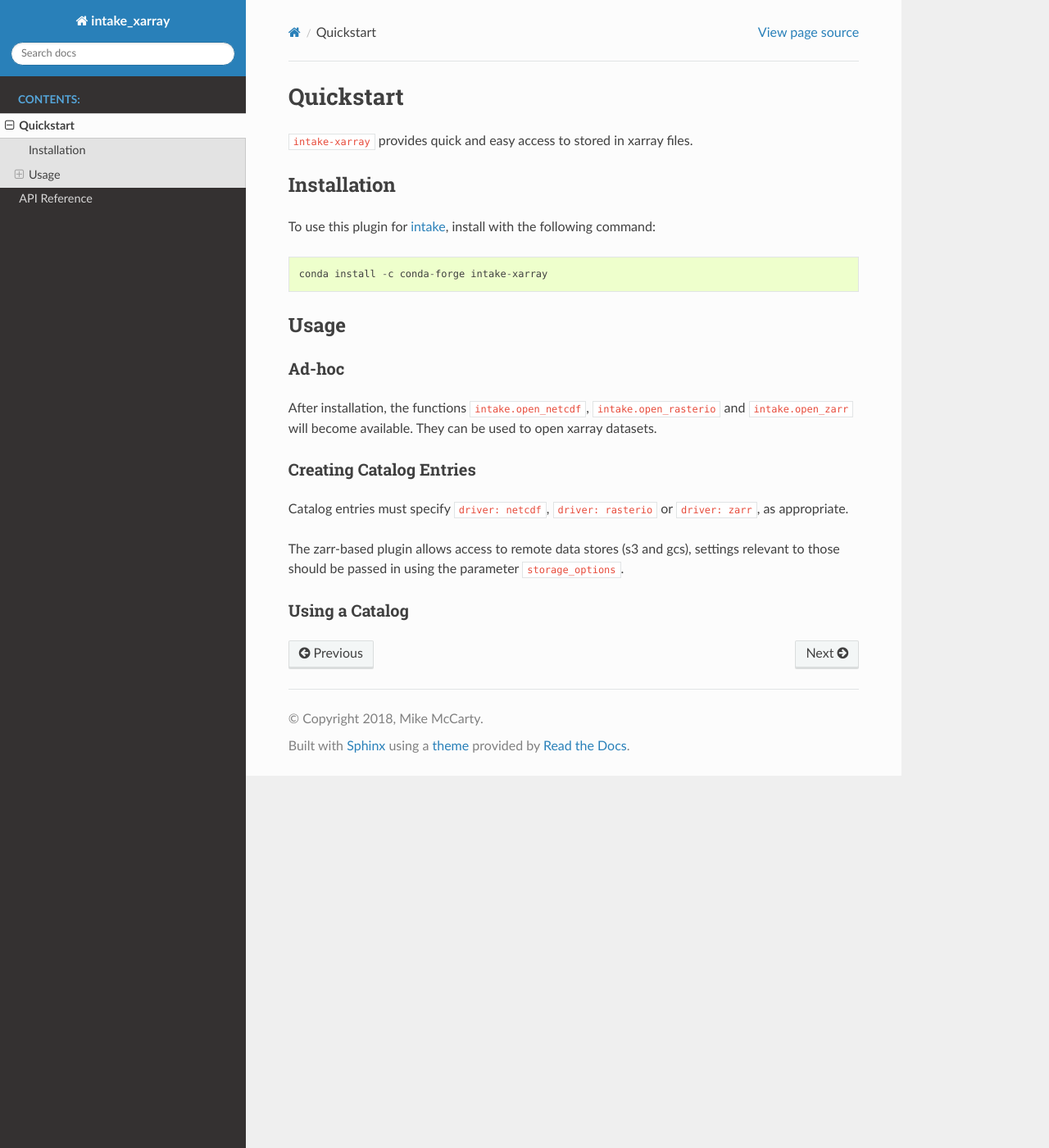
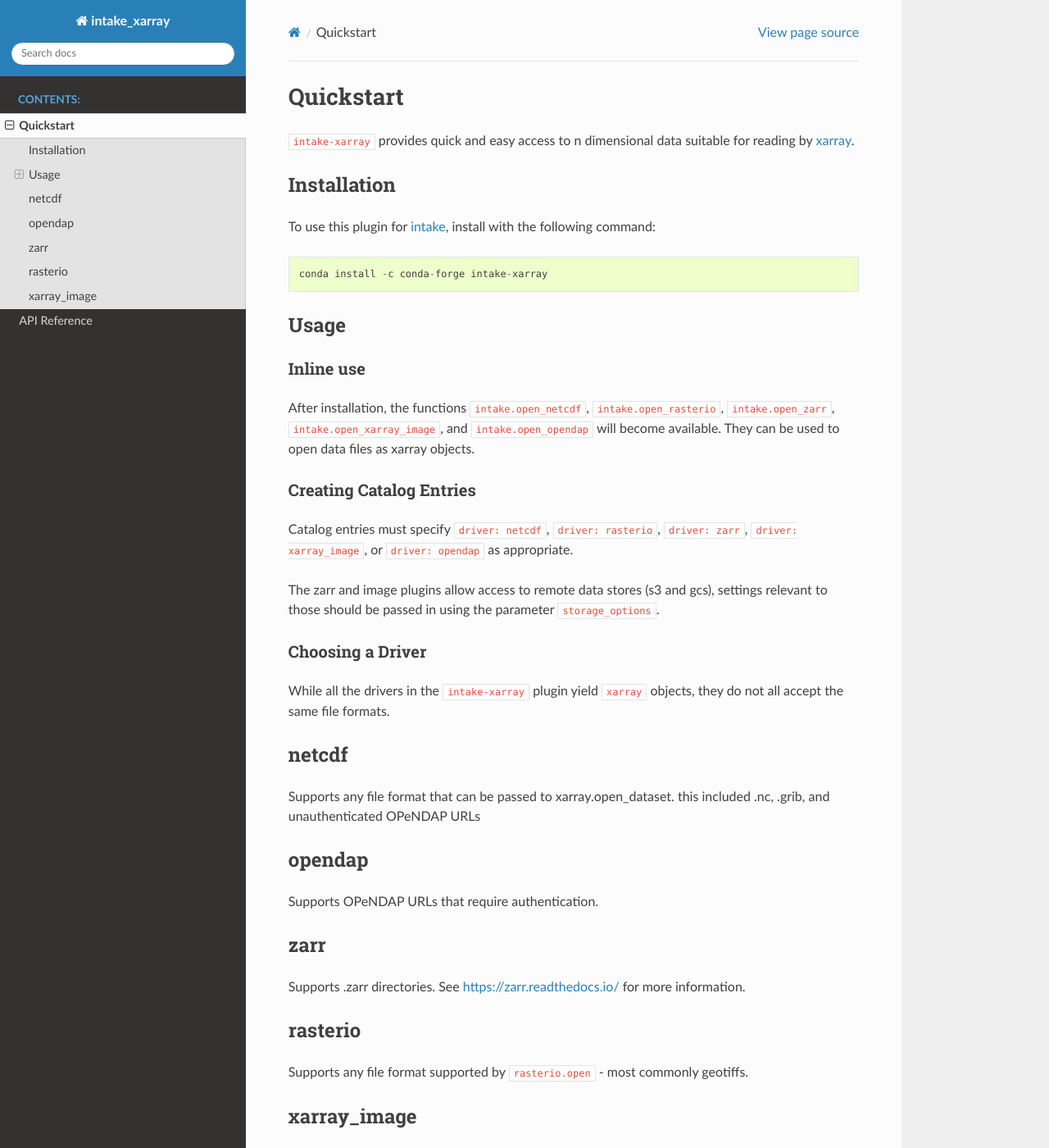
Before and after one commit to intake/intake-xarray, a Sphinx documentation site: the page built from docs/source/quickstart.rst, in a window 1280 px wide and 1400 px high. Shown: the whole window at 82% size. Built offline with Sphinx 7.4.7 and the Read the Docs theme 2.0.0, drawn with Linux system fonts in a browser that asks for light colours; the version number could not be read and is left out; some of the changed text lies outside the part shown.

Commit message:
Updating docs to add info on opendap and image (#32)
* Updating docs to add info on opendap and image

* Fixing up wording

```diff
--- a/docs/source/api.rst
+++ b/docs/source/api.rst
@@ -3,11 +3,15 @@
 
 .. autosummary::
    intake_xarray.netcdf.NetCDFSource
+   intake_xarray.opendap.OpenDapSource
    intake_xarray.xzarr.ZarrSource
    intake_xarray.raster.RasterIOSource
    intake_xarray.image.ImageSource
 
 .. autoclass:: intake_xarray.netcdf.NetCDFSource
+   :members:
+
+.. autoclass:: intake_xarray.netcdf.OpenDapSource
    :members:
 
 .. autoclass:: intake_xarray.xzarr.ZarrSource
--- a/docs/source/quickstart.rst
+++ b/docs/source/quickstart.rst
@@ -1,7 +1,8 @@
 Quickstart
 ==========
 
-``intake-xarray`` provides quick and easy access to stored in xarray files.
+``intake-xarray`` provides quick and easy access to n dimensional data
+suitable for reading by `xarray`_.
 
 .. _xarray: https://xarray.pydata.org
 
@@ -18,23 +19,60 @@
 -----
 
 
-Ad-hoc
-~~~~~~
+Inline use
+~~~~~~~~~~
 
-After installation, the functions ``intake.open_netcdf``, ``intake.open_rasterio`` and ``intake.open_zarr``
-will become available. They can be used to open xarray
-datasets.
+After installation, the functions ``intake.open_netcdf``,
+``intake.open_rasterio``, ``intake.open_zarr``,
+``intake.open_xarray_image``, and ``intake.open_opendap`` will become available.
+They can be used to open data files as xarray objects.
+
 
 Creating Catalog Entries
 ~~~~~~~~~~~~~~~~~~~~~~~~
 
-Catalog entries must specify ``driver: netcdf``, ``driver: rasterio`` or ``driver: zarr``,
+Catalog entries must specify ``driver: netcdf``, ``driver: rasterio``,
+``driver: zarr``, ``driver: xarray_image``, or ``driver: opendap``
 as appropriate.
 
 
-The zarr-based plugin allows access to remote data stores (s3 and gcs), settings
-relevant to those should be passed in using the parameter ``storage_options``.
+The zarr and image plugins allow access to remote data stores (s3 and gcs),
+settings relevant to those should be passed in using the parameter
+``storage_options``.
 
 
-Using a Catalog
-~~~~~~~~~~~~~~~
+Choosing a Driver
+~~~~~~~~~~~~~~~~~
+
+While all the drivers in the ``intake-xarray`` plugin yield ``xarray``
+objects, they do not all accept the same file formats.
+
+
+netcdf
+------
+
+Supports any file format that can be passed to xarray.open_dataset. this
+included .nc, .grib, and unauthenticated OPeNDAP URLs
+
+opendap
+-------
+
+Supports OPeNDAP URLs that require authentication.
+
+zarr
+-----
+
+Supports .zarr directories. See https://zarr.readthedocs.io/ for more
+information.
+
+rasterio
+--------
+
+Supports any file format supported by ``rasterio.open`` - most commonly
+geotiffs.
+
+xarray_image
+------------
+
+Supports any file format that can be passed to ``scikit-image.io.imread``
+which includes all the common image formats (jpg, png, tif, ...)
```
Also changed, not shown: 1 other file.
